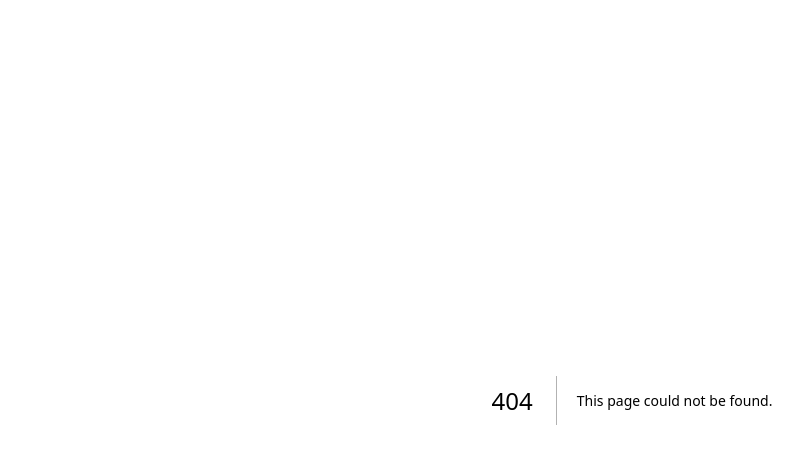
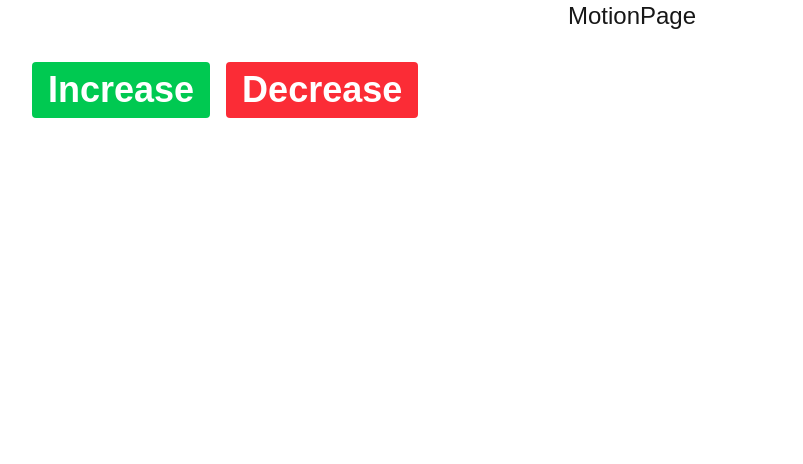
Before and after one commit to Shovon15/gsap-practice, a Next.js app: page /motion in a window 1280 px wide. Before the commit this address had no page. Shown: the top 464 px of the page, without its empty margins (8-811 px from the left). Built offline with nearby package versions, Linux system fonts and the light colour scheme.

Commit message:
hakunamatata

```diff
--- a/package.json
+++ b/package.json
@@ -11,6 +11,7 @@
   "dependencies": {
     "@gsap/react": "^2.1.2",
     "gsap": "^3.13.0",
+    "motion": "^12.23.12",
     "next": "15.3.3",
     "react": "^19.0.0",
     "react-dom": "^19.0.0"
@@ -18,7 +19,7 @@
   "devDependencies": {
     "@eslint/eslintrc": "^3",
     "@tailwindcss/postcss": "^4",
-    "eslint": "^9",
+    "eslint": "^9.32.0",
     "eslint-config-next": "15.3.3",
     "tailwindcss": "^4"
   }
--- /dev/null
+++ b/src/app/components/motion/components/AnimateNumberEx.jsx
@@ -0,0 +1,61 @@
+"use client";
+import { motion, AnimatePresence } from "motion/react";
+import React, { useState } from "react";
+// import { AnimateNumber } from "motion/react";
+
+const AnimateNumberEx = () => {
+  const [count, setCount] = useState(0);
+  const [prevCount, setPrevCount] = useState(0);
+
+  const handleChange = (newCount) => {
+    setPrevCount(count);
+    setCount(newCount);
+  };
+
+  const isIncrement = count > prevCount;
+
+  return (
+    <div className="p-10 text-4xl font-bold h-[100px] flex flex-col justify-center">
+      <div className="relative h-[50px] overflow-hidden w-[100px]">
+        <AnimatePresence mode="popLayout">
+          <motion.div
+            key={count}
+            initial={{
+              y: isIncrement ? 40 : -40,
+              opacity: 0,
+              position: "absolute",
+            }}
+            animate={{ y: 0, opacity: 1, position: "absolute" }}
+            exit={{
+              y: isIncrement ? -40 : 40,
+              opacity: 0,
+              position: "absolute",
+            }}
+            transition={{ duration: 0.3, ease: "easeOut" }}
+            className="w-full text-center"
+          >
+            {count}
+          </motion.div>
+        </AnimatePresence>
+      </div>
+      {/* <div>{count}</div> */}
+
+      <div className="mt-4 flex gap-4">
+        <button
+          className="px-4 py-2 bg-green-500 text-white rounded"
+          onClick={() => handleChange(count + 10)}
+        >
+          Increase
+        </button>
+        <button
+          className="px-4 py-2 bg-red-500 text-white rounded"
+          onClick={() => handleChange(count - 10)}
+        >
+          Decrease
+        </button>
+      </div>
+    </div>
+  );
+};
+
+export default AnimateNumberEx;
--- /dev/null
+++ b/src/app/components/motion/components/AnimatePresenceEx.jsx
@@ -0,0 +1,59 @@
+" use client";
+import React, { useState } from "react";
+import { motion, AnimatePresence } from "motion/react";
+
+const AnimatePresenceEx = () => {
+  const [isVisible, setIsVisible] = useState(true);
+
+  const container = {
+    display: "flex",
+    flexDirection: "column",
+    width: 100,
+    height: 160,
+    position: "relative",
+  };
+
+  const box = {
+    width: 100,
+    height: 100,
+    backgroundColor: "#0cdcf7",
+    borderRadius: "10px",
+  };
+
+  const button = {
+    backgroundColor: "#0cdcf7",
+    borderRadius: "10px",
+    padding: "10px 20px",
+    color: "#0f1115",
+    position: "absolute",
+    bottom: 0,
+    left: 0,
+    right: 0,
+  };
+  return (
+    <div>
+      <div style={container}>
+        <AnimatePresence initial={false}>
+          {isVisible ? (
+            <motion.div
+              initial={{ opacity: 0, scale: 0 }}
+              animate={{ opacity: 1, scale: 1 }}
+              exit={{ opacity: 0, scale: 0 }}
+              style={box}
+              key="box"
+            />
+          ) : null}
+        </AnimatePresence>
+        <motion.button
+          style={button}
+          onClick={() => setIsVisible(!isVisible)}
+          whileTap={{ y: 1 }}
+        >
+          {isVisible ? "Hide" : "Show"}
+        </motion.button>
+      </div>
+    </div>
+  );
+};
+
+export default AnimatePresenceEx;
--- /dev/null
+++ b/src/app/components/motion/index.jsx
@@ -0,0 +1,17 @@
+"use client";
+import React from "react";
+import AnimatePresenceEx from "./components/AnimatePresenceEx";
+import AnimateNumberEx from "./components/AnimateNumberEx";
+
+const MotionPage = () => {
+  return (
+    <div>
+      <p className="text-center text-2xl">MotionPage</p>
+
+      {/* <AnimatePresenceEx /> */}
+      <AnimateNumberEx />
+    </div>
+  );
+};
+
+export default MotionPage;
--- /dev/null
+++ b/src/app/motion/page.jsx
@@ -0,0 +1,8 @@
+import React from "react";
+import MotionPage from "../components/motion";
+
+const page = () => {
+  return <MotionPage />;
+};
+
+export default page;
```
Also changed, not shown: 1 other file (tests, documents, lock files or other folders).
